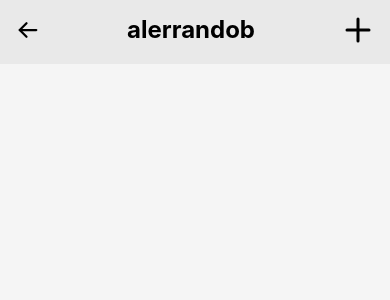
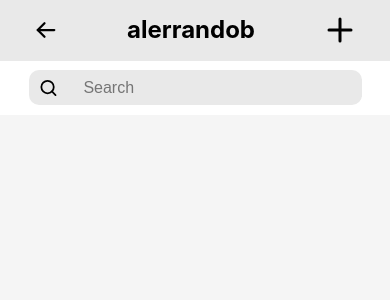
Before and after one commit to Alerrando/Instagram-Clone, a React (Vite) app: page /direct in a window 390 px wide. Shown: the top 300 px of the page. Built offline with nearby package versions, Linux system fonts and the light colour scheme.

Commit message:
add mobile search bar in direct route

```diff
--- a/src/pages/Direct/Header/index.tsx
+++ b/src/pages/Direct/Header/index.tsx
@@ -19,11 +19,13 @@ export function Header(){
                 </div>
 
                 <div className='mobile'>
-                    <Link to="/">
-                        <ArrowLeft size={24} weight="bold"/>
-                    </Link>
-                    <h2>alerrandob</h2>
-                    <Plus size={32} weight="bold" />
+                    <header>
+                        <Link to="/">
+                            <ArrowLeft size={24} weight="bold"/>
+                        </Link>
+                        <h2>alerrandob</h2>
+                        <Plus size={32} weight="bold" />
+                    </header>
                 </div>
 
                 <nav className='desktop'>
--- a/src/pages/Direct/Header/style.scss
+++ b/src/pages/Direct/Header/style.scss
@@ -6,7 +6,6 @@
 }
 
 header {
-
     .container-header {
         a{
             color: black;
@@ -14,11 +13,12 @@ header {
         }
 
         .mobile{
-            @extend .centralizer;
-            background-color: reset.$backgroundColorPrinc;
-            justify-content: space-between;
-            padding: 0 1rem;
             width: 100%;
+            header{
+                @extend .centralizer;
+                background-color: reset.$backgroundColorPrinc;
+                justify-content: space-around;
+            }
         }
 
         .desktop {
--- /dev/null
+++ b/src/pages/Direct/Main/index.tsx
@@ -0,0 +1,15 @@
+import { MagnifyingGlass } from "phosphor-react";
+import './style.scss';
+
+export function Main() {
+  return (
+    <main>
+      <div className="search-main mobile">
+        <div className="search">
+            <MagnifyingGlass size={24} weight="bold" />
+            <input type="text" name="search" id="search" placeholder="Search" />
+        </div>
+      </div>
+    </main>
+  );
+}
--- /dev/null
+++ b/src/pages/Direct/Main/style.scss
@@ -0,0 +1,40 @@
+@use "../../../components/reset.scss";
+
+main {
+    background-color: white;
+    .search-main {
+        align-items: center;
+        border-radius: 10px;
+        display: flex;
+        justify-content: center;
+        padding: 10px;
+
+        .search {
+            align-items: center;
+            background-color: reset.$backgroundColorPrinc;
+            border-radius: 10px;
+            height: 35px;
+            display: flex;
+            width: 90%;
+
+            svg{
+                padding: 0 10px;
+            }
+
+            input {
+                background-color: reset.$backgroundColorPrinc;
+                border: none;
+                font-size: 1rem;
+                padding: 0px 16px;
+                outline: none;
+                width: 100%;
+            }
+        }
+    }
+}
+
+@media screen and (min-width: reset.$sizeNotebook) {
+    .mobile {
+        display: none !important;
+    }
+}
--- a/src/pages/Direct/index.tsx
+++ b/src/pages/Direct/index.tsx
@@ -1,7 +1,11 @@
 import { Header } from "./Header";
+import { Main } from "./Main";
 
 export function Direct(){
     return(
-        <Header />
+        <>
+            <Header />
+            <Main />
+        </>
     )
 }
```
